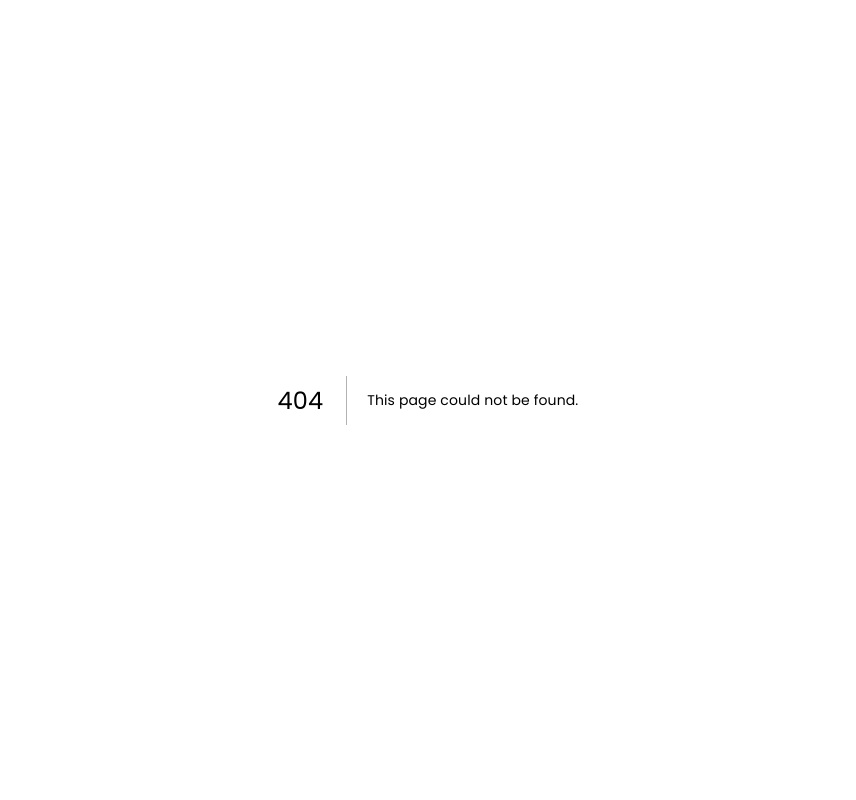
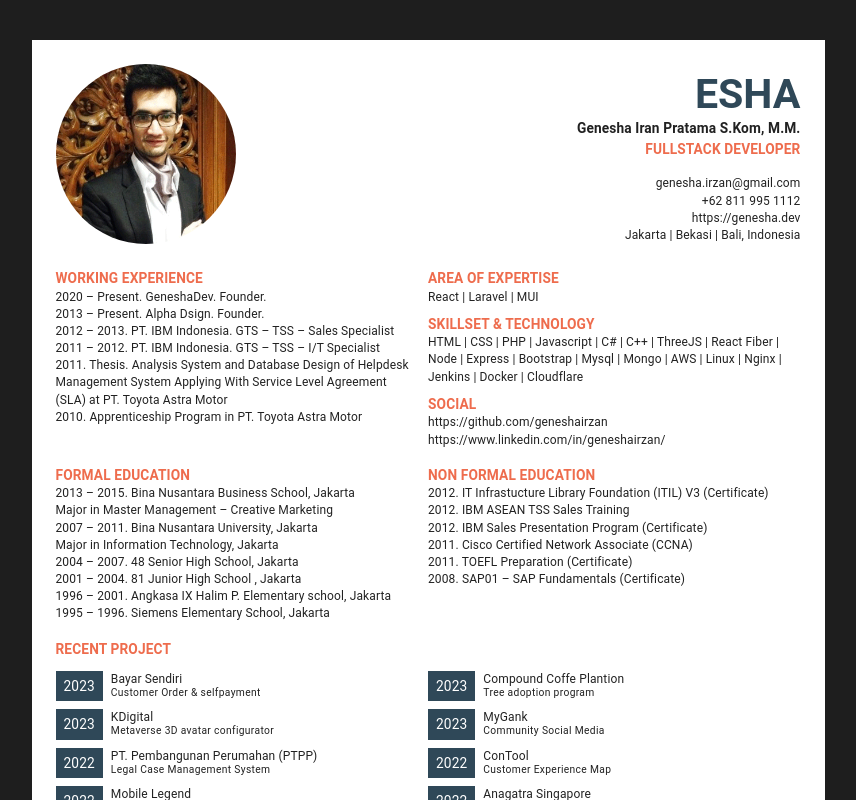
Before and after one commit to geneshairzan/template_next, a Next.js app: page /cv in a window 1280 px wide. Before the commit this address had no page. Shown: the top 800 px of the page, without its empty margins (212-1068 px from the left). Built offline with nearby package versions, Linux system fonts and the light colour scheme.

Commit message:
gip rebuild

```diff
--- a/package.json
+++ b/package.json
@@ -14,6 +14,9 @@
     "@emotion/styled": "^11.11.0",
     "@mui/icons-material": "^5.15.0",
     "@mui/material": "^5.15.0",
+    "html2canvas": "^1.4.1",
+    "html2pdf.js": "^0.10.1",
+    "jspdf": "^2.5.1",
     "moment": "^2.29.4",
     "next": "14.0.4",
     "react": "^18",
--- /dev/null
+++ b/src/component/gh/exporter/pdfp.js
@@ -0,0 +1,79 @@
+import React from "react";
+import html2canvas from "html2canvas";
+import JSPDF from "jspdf";
+
+export const print = async ({ title = "Page and Pull Report", orientation = "p" }) => {
+  let images = [];
+  let list = document.getElementsByClassName("toPrint");
+  for (var i = 0; i < list.length; i++) {
+    const promise = new Promise((resolve) =>
+      html2canvas(list[i], {
+        scale: 2,
+        allowTaint: true,
+        useCORS: true,
+      }).then((canvas) => {
+        resolve(canvas);
+      })
+    );
+
+    await Promise.all([promise]).then((canvas) => {
+      const image = canvas[0].toDataURL("image/jpeg", 2);
+      images.push(image);
+    });
+  }
+
+  images.length == list.length && download(images, title, orientation);
+};
+
+const download = (images, title, orientation) => {
+  const pdf = new JSPDF({
+    orientation: orientation, // landscape
+    unit: "mm",
+    format: [297, 210],
+  });
+  // const pages = document.getElementById("pages").offsetHeight / toPx("297mm");
+  const qty = images.length;
+
+  for (let i = 0; i < qty; i++) {
+    i > 0 && i < qty && pdf.addPage();
+    if (orientation == "p") pdf.addImage(images[i], "jpeg", 0, 0, (793 / 4) * 1.06, (1122 / 4) * 1.06);
+    else pdf.addImage(images[i], "jpeg", 0, 0, (1122 / 4) * 1.06, (793 / 4) * 1.06);
+  }
+  pdf.save(`${title}.pdf`);
+};
+
+export default ({ children }) => {
+  return <div id="pages">{children}</div>;
+};
+
+export function PrintContainer(props) {
+  return (
+    <div
+      className="toPrint"
+      style={{
+        // width: "210mm",
+        // height: "297mm",
+        width: "793px",
+        height: "1122px",
+        backgroundColor: "white",
+      }}
+    >
+      {props.children}
+    </div>
+  );
+}
+
+export function PrintContainerLS(props) {
+  return (
+    <div
+      className="toPrint"
+      style={{
+        height: "210mm",
+        width: "297mm",
+        backgroundColor: "white",
+      }}
+    >
+      {props.children}
+    </div>
+  );
+}
--- /dev/null
+++ b/src/component/gh/ui/avatar.jsx
@@ -0,0 +1,16 @@
+import UI from "@gh/ui";
+
+export default function App({ src, ...props }) {
+  return (
+    <UI.Stack borderRadius={"50%"} overflow="hidden" height={props.w || 128} width={props.w || 128} rad>
+      {console.log(src)}
+      <img
+        src={src}
+        alt=""
+        style={{
+          objectFit: "contain",
+        }}
+      />
+    </UI.Stack>
+  );
+}
--- a/src/component/gh/ui/index.jsx
+++ b/src/component/gh/ui/index.jsx
@@ -8,9 +8,11 @@ import Modal from "./modal";
 import Divider from "./divider";
 import Accordion from "./accordion";
 import Collapse from "./collapse";
+import Avatar from "./avatar";
 // import Share from "./share";
 
 const UI = {
+  Avatar,
   Grid,
   Divider,
   Stack,
--- /dev/null
+++ b/src/pages/cv/index.jsx
@@ -0,0 +1,154 @@
+import React, { useState, useEffect } from "react";
+
+import UI from "@gh/ui";
+import Recent from "./recent";
+import Printer, { print, PrintContainer } from "@gh/exporter/pdfp";
+
+export default function App(props) {
+  const [isprinted, setisprinted] = React.useState(true);
+  const [isLoading, setisLoading] = useState(false);
+
+  React.useEffect(() => {
+    if (isprinted) {
+      setisLoading(true);
+      window.scrollTo(0, 0);
+      // print({
+      //   title: "Genesha CV " + new Date().getFullYear(),
+      // }).then((e) => {
+      //   setisLoading(false);
+      //   // setmobileDisplay("none");
+      // });
+    }
+  }, [isprinted]);
+
+  return (
+    <UI.Col center bgcolor="#1e1e1e" p={5}>
+      <Printer>
+        <PrintContainer>
+          <UI.Col p={3}>
+            <TopSection />
+            <UI.Row>
+              <Left />
+              <Right />
+            </UI.Row>
+            <Education />
+            <Recent />
+          </UI.Col>
+        </PrintContainer>
+      </Printer>
+    </UI.Col>
+  );
+}
+
+function Education(params) {
+  return (
+    <UI.Row>
+      <UI.Col width="50%">
+        <UI.Text variant="body1" color="cv.red" bold pt={2}>
+          FORMAL EDUCATION
+        </UI.Text>
+        <UI.Text variant="body2">
+          2013 – 2015. Bina Nusantara Business School, Jakarta
+          <br /> Major in Master Management – Creative Marketing <br />
+          2007 – 2011. Bina Nusantara University, Jakarta <br />
+          Major in Information Technology, Jakarta <br />
+          2004 – 2007. 48 Senior High School, Jakarta <br />
+          2001 – 2004. 81 Junior High School , Jakarta <br />
+          1996 – 2001. Angkasa IX Halim P. Elementary school, Jakarta <br />
+          1995 – 1996. Siemens Elementary School, Jakarta <br />
+        </UI.Text>
+      </UI.Col>
+
+      <UI.Col width="50%">
+        <UI.Text variant="body1" color="cv.red" bold pt={2}>
+          NON FORMAL EDUCATION
+        </UI.Text>
+        <UI.Text variant="body2">
+          2012. IT Infrastucture Library Foundation (ITIL) V3 (Certificate) <br />
+          2012. IBM ASEAN TSS Sales Training <br />
+          2012. IBM Sales Presentation Program (Certificate)
+          <br />
+          2011. Cisco Certified Network Associate (CCNA) <br />
+          2011. TOEFL Preparation (Certificate) <br />
+          2008. SAP01 – SAP Fundamentals (Certificate) <br />
+        </UI.Text>
+      </UI.Col>
+    </UI.Row>
+  );
+}
+
+function TopSection(params) {
+  return (
+    <UI.Row spacing={2} mb={3} justifyContent="space-between" width="100%">
+      <UI.Col center>
+        <UI.Avatar src="/assets/img/ppsq.png" w={180} />
+      </UI.Col>
+
+      <UI.Col flexGrow={1} alignItems="flex-end" justifyContent="flex-end">
+        <UI.Text variant="h3" bold color="cv.blue">
+          ESHA
+        </UI.Text>
+        <UI.Text variant="body1" bold>
+          Genesha Iran Pratama S.Kom, M.M.
+        </UI.Text>
+        <UI.Text variant="body1" color="cv.red" bold>
+          FULLSTACK DEVELOPER
+        </UI.Text>
+        <UI.Text variant="body2" pt={2} align="right">
+          genesha.irzan@gmail.com <br />
+          +62 811 995 1112 <br />
+          https://genesha.dev <br />
+          Jakarta | Bekasi | Bali, Indonesia
+        </UI.Text>
+      </UI.Col>
+    </UI.Row>
+  );
+}
+
+function Left(params) {
+  return (
+    <UI.Col width="50%" pr={1}>
+      <UI.Text variant="body1" color="cv.red" bold>
+        WORKING EXPERIENCE
+      </UI.Text>
+      <UI.Text variant="body2">
+        2020 – Present. GeneshaDev. Founder.
+        <br /> 2013 – Present. Alpha Dsign. Founder.
+        <br /> 2012 – 2013. PT. IBM Indonesia. GTS – TSS – Sales Specialist
+        <br />
+        2011 – 2012. PT. IBM Indonesia. GTS – TSS – I/T Specialist
+        <br />
+        2011. Thesis. Analysis System and Database Design of Helpdesk Management System Applying With Service Level
+        Agreement (SLA) at PT. Toyota Astra Motor
+        <br />
+        2010. Apprenticeship Program in PT. Toyota Astra Motor <br />
+      </UI.Text>
+    </UI.Col>
+  );
+}
+
+function Right(params) {
+  return (
+    <UI.Col width="50%">
+      <UI.Text variant="body1" color="cv.red" bold>
+        AREA OF EXPERTISE
+      </UI.Text>
+      <UI.Text variant="body2">React | Laravel | MUI</UI.Text>
+
+      <UI.Text variant="body1" color="cv.red" bold pt={1}>
+        SKILLSET & TECHNOLOGY
+      </UI.Text>
+      <UI.Text variant="body2">
+        HTML | CSS | PHP | Javascript | C# | C++ | ThreeJS | React Fiber | Node | Express | Bootstrap | Mysql | Mongo |
+        AWS | Linux | Nginx | Jenkins | Docker | Cloudflare
+      </UI.Text>
+      <UI.Text variant="body1" color="cv.red" bold pt={1}>
+        SOCIAL
+      </UI.Text>
+      <UI.Text variant="body2">
+        https://github.com/geneshairzan <br />
+        https://www.linkedin.com/in/geneshairzan/ <br />
+      </UI.Text>
+    </UI.Col>
+  );
+}
--- /dev/null
+++ b/src/pages/cv/recent.jsx
@@ -0,0 +1,64 @@
+import React from "react";
+import { Stack, Typography, Box, Button, Grid } from "@mui/material";
+import UI from "@gh/ui";
+import { datas } from "@/component/gendev/_data_recent";
+
+export default function CRecentProejct({ isPrinting = false }) {
+  return (
+    <Stack width="100%" spacing={1}>
+      <UI.Text variant="body1" color="cv.red" bold pt={2}>
+        RECENT PROJECT
+      </UI.Text>
+      <UI.Row
+        sx={{
+          flexWrap: "wrap",
+        }}
+      >
+        {datas.map((d) => (
+          <UI.Col
+            width="50%"
+            sx={{
+              my: 0.5,
+            }}
+          >
+            <Card
+              year={d.year}
+              title={d.title}
+              subtitle={d.subtitle}
+              sector={d.sector}
+              stacks={d.stacks}
+              modules={d.modules}
+              link={d.links}
+            />
+          </UI.Col>
+        ))}
+      </UI.Row>
+    </Stack>
+  );
+}
+
+function Card(props) {
+  return (
+    <UI.Row spacing={1}>
+      <UI.Col center backgroundColor="cv.blue">
+        <Typography
+          variant="subtitle1"
+          textAlign="left"
+          color={"white"}
+          component="span"
+          sx={{
+            px: 1,
+          }}
+        >
+          {props.year}
+        </Typography>
+      </UI.Col>
+      <UI.Col>
+        <UI.Text variant="body2">{props.title}</UI.Text>
+        <UI.Text variant="caption" mt={"-4px"}>
+          {props.subtitle}
+        </UI.Text>
+      </UI.Col>
+    </UI.Row>
+  );
+}
--- a/src/pages/index.jsx
+++ b/src/pages/index.jsx
@@ -1,3 +1,3 @@
-export default function App(props) {
-  return <div>this is index</div>;
-}
+import Homepage from "./homepage";
+
+export default Homepage;
```
Also changed, not shown: public/assets/img/ppsq.png (added), 1 other file (tests, documents, lock files or other folders).
